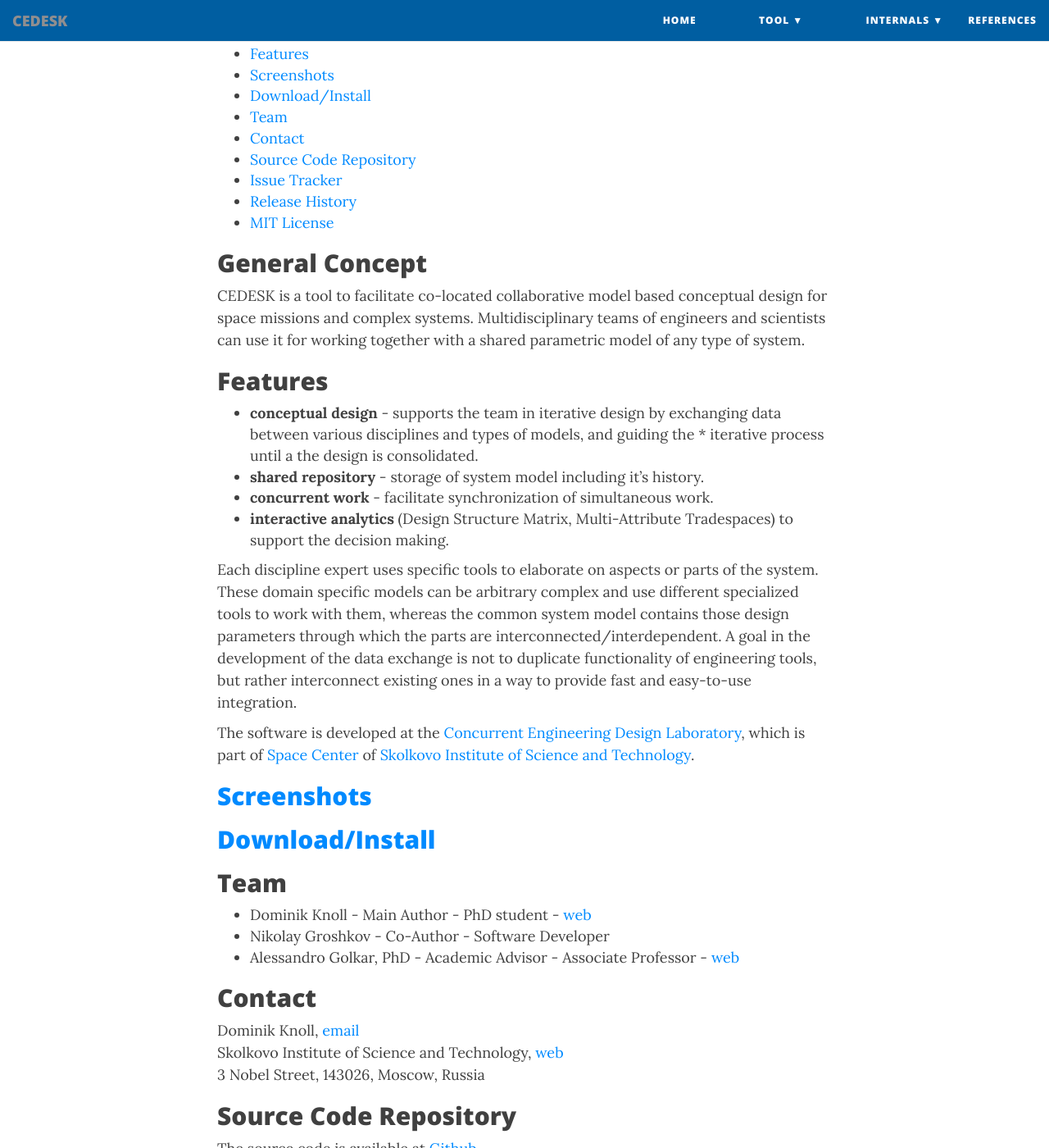
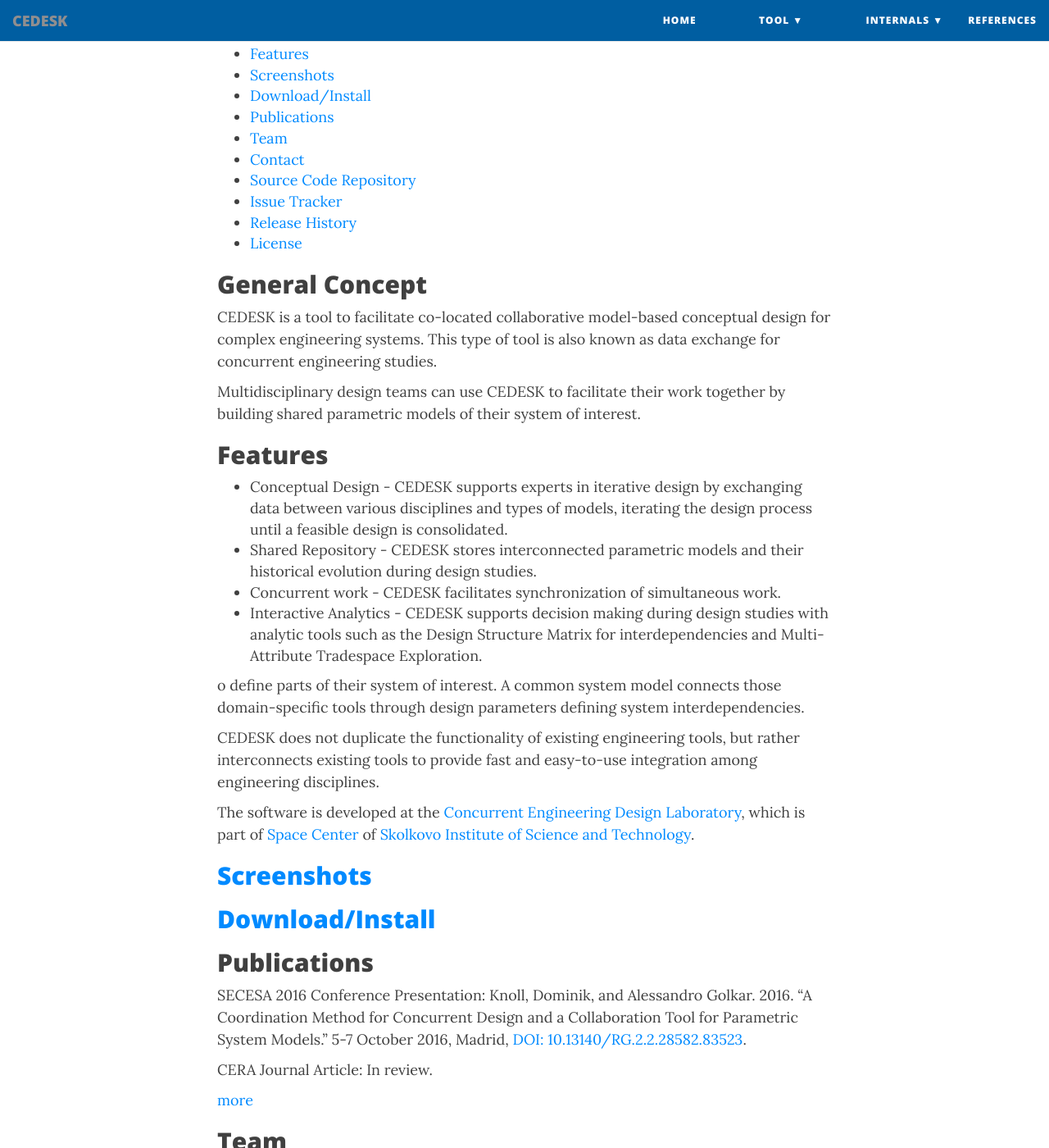
Before and after one commit to cedesk/cedesk.github.io, a Jekyll site: the page built from index.md, in a window 1280 px wide and 1400 px high, scrolled down 260 px. Shown: the whole window at 82% size. Built offline with Jekyll 4.4.1, drawn with Linux system fonts in a browser that asks for light colours; nearby versions of some CDN libraries; some of the changed text lies outside the part shown.

Commit message:
updated text, added pubblication section, changed license

```diff
--- a/index.md
+++ b/index.md
@@ -1,7 +1,7 @@
 ---
 layout: page
 title: CEDESK
-subtitle: An open source collaboration tool for conceptual design with parametric system models.
+subtitle: An open source collaboration tool to speed up and parallelize conceptual design studies of engineering systems.
 use-site-title: true
 ---
 
@@ -10,17 +10,20 @@
 
 ## General Concept
 
-CEDESK is a tool to facilitate co-located collaborative model based conceptual design for space missions and complex systems. Multidisciplinary teams of engineers and scientists can use it for working together with a shared parametric model of any type of system.
+CEDESK is a tool to facilitate co-located collaborative model-based conceptual design for complex engineering systems. This type of tool is also known as data exchange for concurrent engineering studies.
+
+Multidisciplinary design teams can use CEDESK to facilitate their work together by building shared parametric models of their system of interest.
 
 ## Features
 
-* **conceptual design** - supports the team in iterative design by exchanging data between various disciplines and types of models, and guiding the * iterative process until a the design is consolidated.
-* **shared repository** - storage of system model including it’s history.
-* **concurrent work** - facilitate synchronization of simultaneous work.
-* **interactive analytics** (Design Structure Matrix, Multi-Attribute Tradespaces) to support the decision making.
+* Conceptual Design - CEDESK supports experts in iterative design by exchanging data between various disciplines and types of models, iterating the design process until a feasible design is consolidated.
+* Shared Repository - CEDESK stores interconnected parametric models and their historical evolution during design studies.
+* Concurrent work - CEDESK facilitates synchronization of simultaneous work.
+* Interactive Analytics - CEDESK supports decision making during design studies with analytic tools such as the Design Structure Matrix for interdependencies and Multi-Attribute Tradespace Exploration.
 
-Each discipline expert uses specific tools to elaborate on aspects or parts of the system. These domain specific models can be arbitrary complex and use different specialized tools to work with them, whereas the common system model contains those design parameters through which the parts are interconnected/interdependent.
-A goal in the development of the data exchange is not to duplicate functionality of engineering tools, but rather interconnect existing ones in a way to provide fast and easy-to-use integration.
+o define parts of their system of interest. A common system model connects those domain-specific tools through design parameters defining system interdependencies.
+
+CEDESK does not duplicate the functionality of existing engineering tools, but rather interconnects existing tools to provide fast and easy-to-use integration among engineering disciplines.
 
 The software is developed at the [Concurrent Engineering Design Laboratory](http://crei.skoltech.ru/space/research/labs/concurrent-engineering-design-laboratory/), which is part of [Space Center](http://crei.skoltech.ru/space/) of [Skolkovo Institute of Science and Technology](https://www.skoltech.ru).
 
@@ -28,20 +31,27 @@
 
 ## [Download/Install](setup)
 
+## Publications
+SECESA 2016 Conference Presentation: Knoll, Dominik, and Alessandro Golkar. 2016. “A Coordination Method for Concurrent Design and a Collaboration Tool for Parametric System Models.” 5-7 October 2016, Madrid, [DOI: 10.13140/RG.2.2.28582.83523](https://www.researchgate.net/publication/318641101_A_coordination_method_for_concurrent_design_and_a_collaboration_tool_for_parametric_system_models).
+
+CERA Journal Article: In review.
+
+[more](references)
+
 ## Team
 * Dominik Knoll - Main Author - PhD student - [web](http://crei.skoltech.ru/space/people/dominikknoll)
 * Nikolay Groshkov - Co-Author - Software Developer
-* Alessandro Golkar, PhD - Academic Advisor - Associate Professor - [web](http://faculty.skoltech.ru/people/alessandrogolkar)
+* Alessandro Golkar, PhD - Principal Investigator - Associate Professor - [web](http://faculty.skoltech.ru/people/alessandrogolkar)
 
 ## Contact
-Dominik Knoll, [email](mailto:d.knoll@skoltech.ru)<br/>
+CEDESK Team, [email](mailto:cedeskteam@gmail.com)<br/>
 Skolkovo Institute of Science and Technology, [web](https://www.skoltech.ru)<br/>
 3 Nobel Street, 143026, Moscow, Russia
 
 ## Source Code Repository
 The source code is available at [Github](https://github.com/cedesk/data-exchange).
 
-Development related documentation is given in the [developers guide](/developers-guide).
+Development related documentation is given in the [Developers Guide](/developers-guide).
 
 ## Issue Tracker
 Bugs and feature requests can be also filed at
@@ -49,13 +59,15 @@
 
 ## Release History
 
-* 2017-07-22 - Version 1.29 -- first public release as Open Source Software
+* 2017-07-24 - Version 1.30 -- first public release as Open Source Software
 
-## MIT License
-Copyright 2017 Skoltech
+## License
+Copyright 2017 Skolkovo Institute of Science and Technology
 
-Permission is hereby granted, free of charge, to any person obtaining a copy of this software and associated documentation files (the "Software"), to deal in the Software without restriction, including without limitation the rights to use, copy, modify, merge, publish, distribute, sublicense, and/or sell copies of the Software, and to permit persons to whom the Software is furnished to do so, subject to the following conditions:
+Licensed under the Apache License, Version 2.0 (the "License");
+you may not use CEDESK source code except in compliance with the License.
+You may obtain a copy of the License at
+[www.apache.org/licenses/LICENSE-2.0](http://www.apache.org/licenses/LICENSE-2.0)
 
-The above copyright notice and this permission notice shall be included in all copies or substantial portions of the Software.
-
-THE SOFTWARE IS PROVIDED "AS IS", WITHOUT WARRANTY OF ANY KIND, EXPRESS OR IMPLIED, INCLUDING BUT NOT LIMITED TO THE WARRANTIES OF MERCHANTABILITY, FITNESS FOR A PARTICULAR PURPOSE AND NONINFRINGEMENT. IN NO EVENT SHALL THE AUTHORS OR COPYRIGHT HOLDERS BE LIABLE FOR ANY CLAIM, DAMAGES OR OTHER LIABILITY, WHETHER IN AN ACTION OF CONTRACT, TORT OR OTHERWISE, ARISING FROM, OUT OF OR IN CONNECTION WITH THE SOFTWARE OR THE USE OR OTHER DEALINGS IN THE SOFTWARE.
+Unless required by applicable law or agreed to in writing, software distributed under the License is distributed on an "AS IS" BASIS, WITHOUT WARRANTIES OR CONDITIONS OF ANY KIND, either express or implied.
+See the License for the specific language governing permissions and limitations under the License.
```
